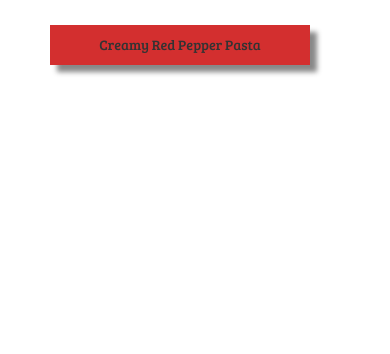
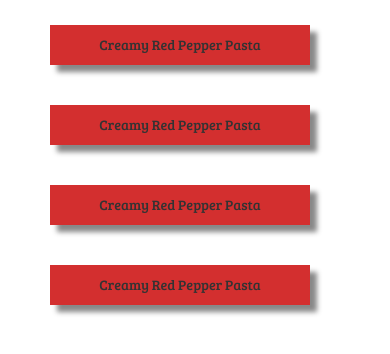
Before and after one commit to aashryap/App, a plain HTML site: page recipies.html in a window 390 px wide. Shown: the part 58-412 px from the top of the page. Drawn offline with nearby package versions, Linux system fonts and the light colour scheme.

Commit message:
checklist

```diff
--- a/recipies.html
+++ b/recipies.html
@@ -58,6 +58,38 @@
 	 <div class="col-xs-2">
 	 </div>
    </div>
+
+
+   <div class="row " id="rec_1">
+     <div class="col-xs-2">
+	 </div>
+	 <div class="row col-xs-8 recipie_row">
+	     Creamy Red Pepper Pasta
+	 </div>
+	 <div class="col-xs-2">
+	 </div>
+   </div>
+
+
+   <div class="row " id="rec_1">
+     <div class="col-xs-2">
+	 </div>
+	 <div class="row col-xs-8 recipie_row">
+	     Creamy Red Pepper Pasta
+	 </div>
+	 <div class="col-xs-2">
+	 </div>
+   </div>
+
+   <div class="row " id="rec_1">
+     <div class="col-xs-2">
+	 </div>
+	 <div class="row col-xs-8 recipie_row">
+	     Creamy Red Pepper Pasta
+	 </div>
+	 <div class="col-xs-2">
+	 </div>
+   </div>
    </div>
    <script>
      document.getElementById("rec_1").addEventListener("click",function()
```
